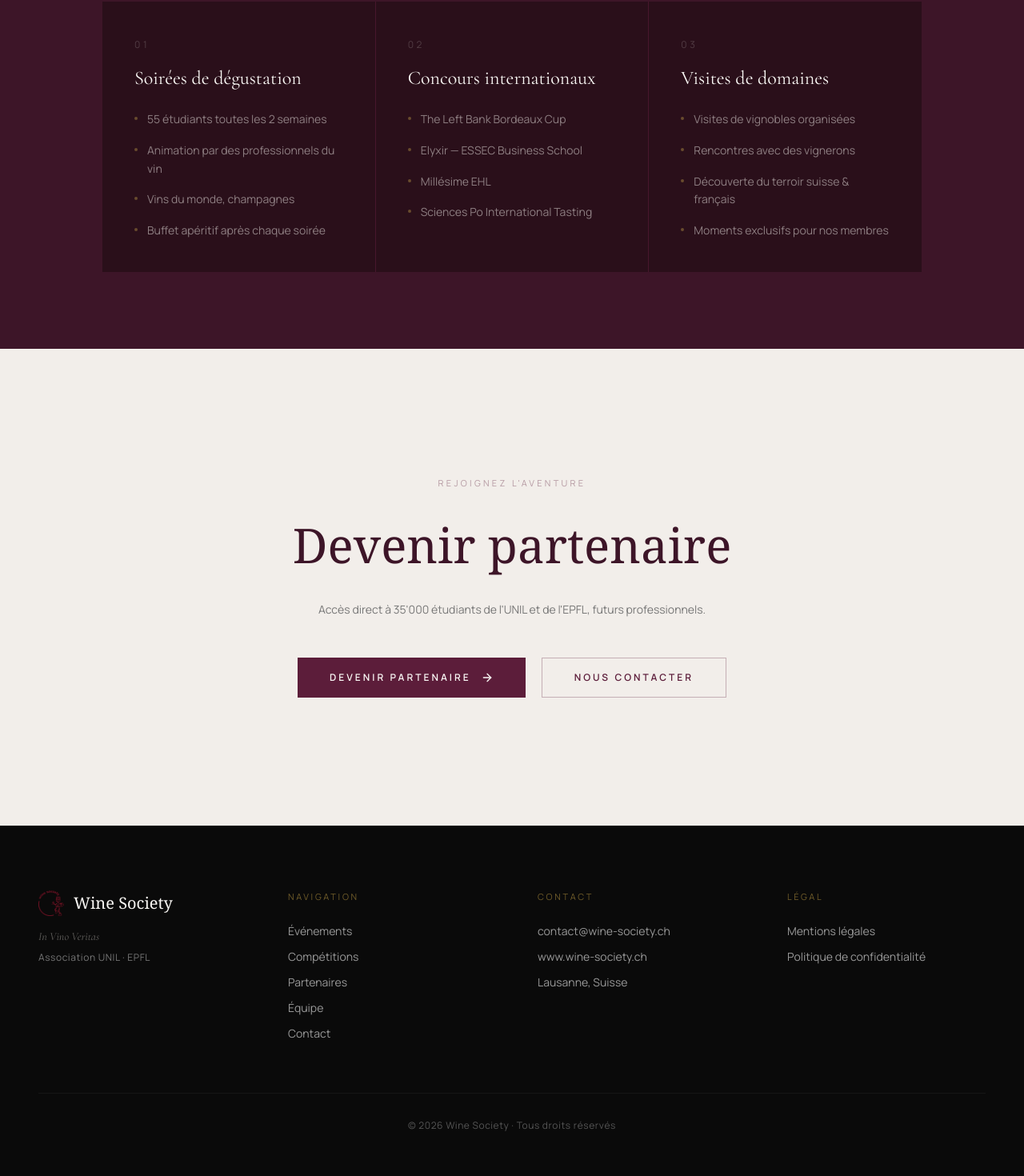
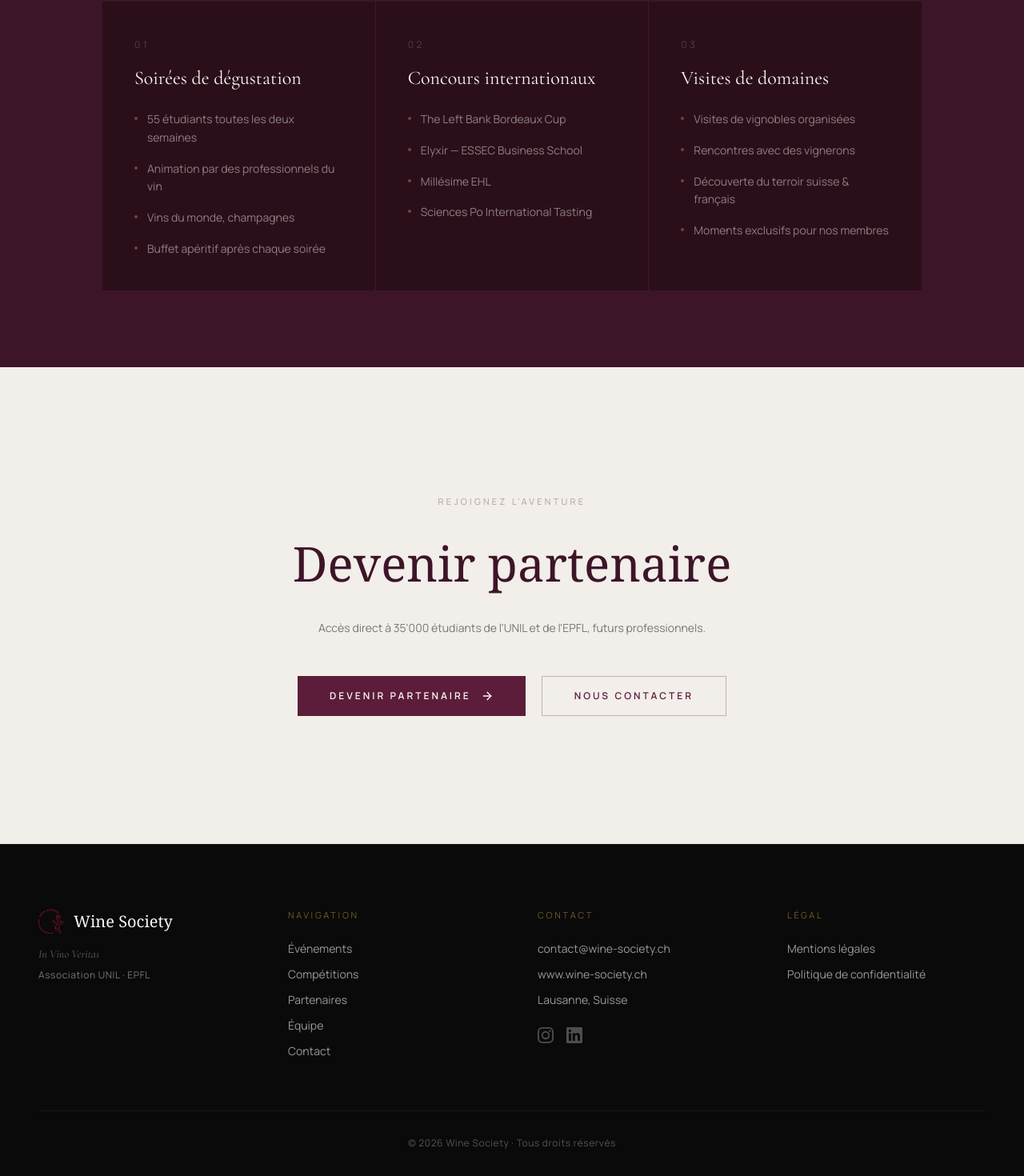
Before and after one commit to WineSociety-Lausanne/Wine-Society-Web, a Next.js app: page / in a window 1280 px wide. Shown: the part 2092-3562 px from the top of the page at 80% size. Built offline with nearby package versions, Linux system fonts and the light colour scheme; a web font is replaced by a local one.

Commit message:
add of og logo

```diff
--- a/src/components/Footer.tsx
+++ b/src/components/Footer.tsx
@@ -44,6 +44,14 @@
               <p>www.wine-society.ch</p>
               <p>Lausanne, Suisse</p>
             </div>
+            <div className="flex gap-4 mt-6">
+              <a href="https://www.instagram.com/winesocietylausanne/" target="_blank" rel="noopener noreferrer" className="text-cream-200/30 hover:text-gold-400 transition-colors duration-300">
+                <svg className="w-5 h-5" fill="currentColor" viewBox="0 0 24 24"><path d="M12 2.163c3.204 0 3.584.012 4.85.07 3.252.148 4.771 1.691 4.919 4.919.058 1.265.069 1.645.069 4.849 0 3.205-.012 3.584-.069 4.849-.149 3.225-1.664 4.771-4.919 4.919-1.266.058-1.644.07-4.85.07-3.204 0-3.584-.012-4.849-.07-3.26-.149-4.771-1.699-4.919-4.92-.058-1.265-.07-1.644-.07-4.849 0-3.204.013-3.583.07-4.849.149-3.227 1.664-4.771 4.919-4.919 1.266-.057 1.645-.069 4.849-.069zM12 0C8.741 0 8.333.014 7.053.072 2.695.272.273 2.69.073 7.052.014 8.333 0 8.741 0 12c0 3.259.014 3.668.072 4.948.2 4.358 2.618 6.78 6.98 6.98C8.333 23.986 8.741 24 12 24c3.259 0 3.668-.014 4.948-.072 4.354-.2 6.782-2.618 6.979-6.98.059-1.28.073-1.689.073-4.948 0-3.259-.014-3.667-.072-4.947-.196-4.354-2.617-6.78-6.979-6.98C15.668.014 15.259 0 12 0zm0 5.838a6.162 6.162 0 100 12.324 6.162 6.162 0 000-12.324zM12 16a4 4 0 110-8 4 4 0 010 8zm6.406-11.845a1.44 1.44 0 100 2.881 1.44 1.44 0 000-2.881z"/></svg>
+              </a>
+              <a href="https://www.linkedin.com/company/wine-society-lausanne/posts/?feedView=all" target="_blank" rel="noopener noreferrer" className="text-cream-200/30 hover:text-gold-400 transition-colors duration-300">
+                <svg className="w-5 h-5" fill="currentColor" viewBox="0 0 24 24"><path d="M20.447 20.452h-3.554v-5.569c0-1.328-.027-3.037-1.852-3.037-1.853 0-2.136 1.445-2.136 2.939v5.667H9.351V9h3.414v1.561h.046c.477-.9 1.637-1.85 3.37-1.85 3.601 0 4.267 2.37 4.267 5.455v6.286zM5.337 7.433a2.062 2.062 0 01-2.063-2.065 2.064 2.064 0 112.063 2.065zm1.782 13.019H3.555V9h3.564v11.452zM22.225 0H1.771C.792 0 0 .774 0 1.729v20.542C0 23.227.792 24 1.771 24h20.451C23.2 24 24 23.227 24 22.271V1.729C24 .774 23.2 0 22.222 0h.003z"/></svg>
+              </a>
+            </div>
           </div>
 
           <div>
--- a/src/lib/dictionaries.ts
+++ b/src/lib/dictionaries.ts
@@ -37,7 +37,7 @@
       tastings: {
         title: "Soirées de dégustation",
         items: [
-          "55 étudiants toutes les 2 semaines",
+          "55 étudiants toutes les deux semaines",
           "Animation par des professionnels du vin",
           "Vins du monde, champagnes",
           "Buffet apéritif après chaque soirée",
@@ -246,7 +246,7 @@
       tastings: {
         title: "Tasting evenings",
         items: [
-          "55 students every 2 weeks",
+          "55 students every two weeks",
           "Led by wine professionals",
           "World wines, champagnes",
           "Aperitif buffet after each tasting",
```
Also changed, not shown: public/og-image.png (added).
